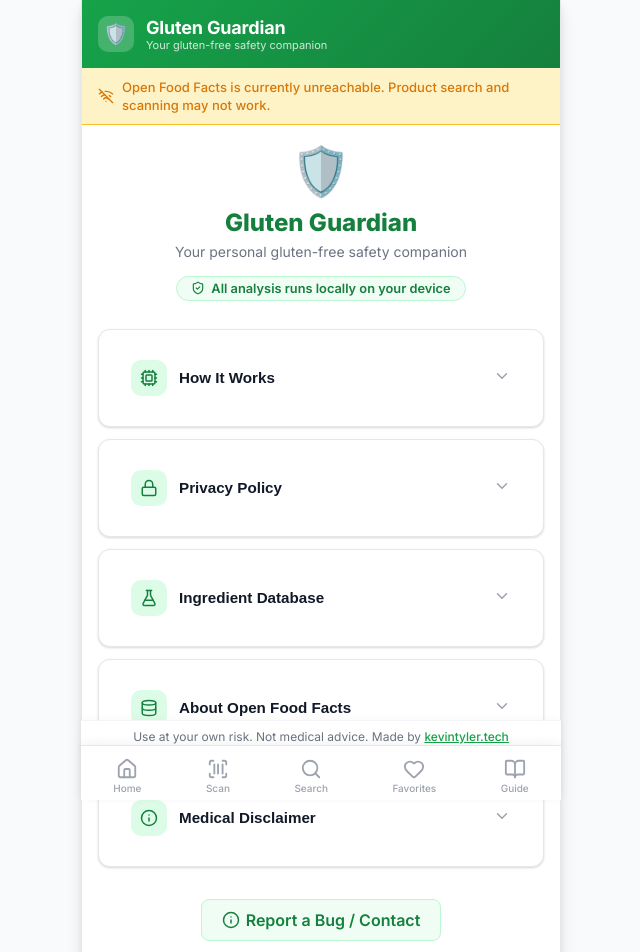
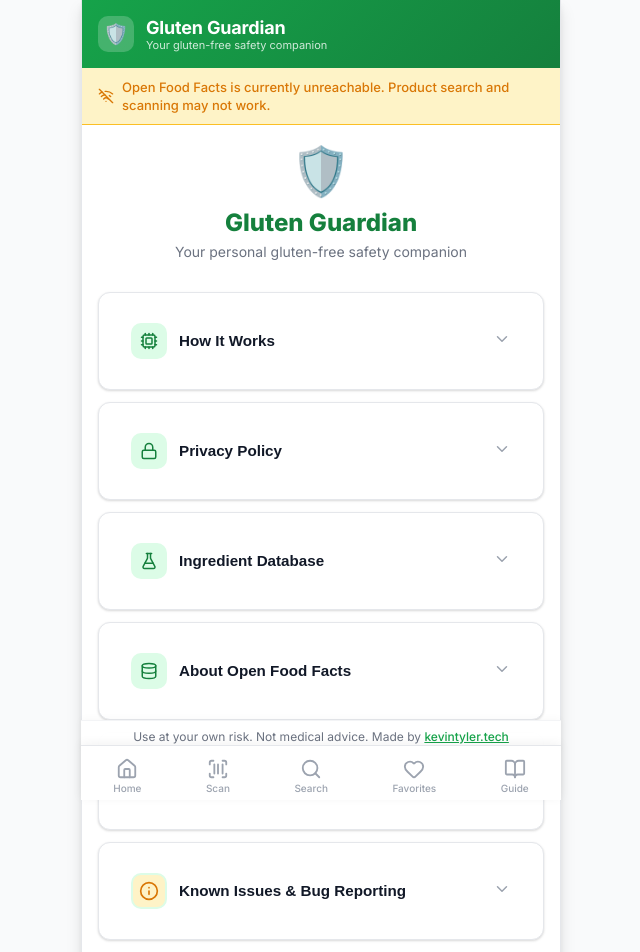
Before and after one commit to kevint024/GlutenGuardian-Revamped, a React (Vite) app: page /about in a window 1280 px wide. Shown: the top 952 px of the page, without its empty margins (319-959 px from the left). Built offline with nearby package versions, Linux system fonts and the light colour scheme; no server answers.

Commit message:
Update About Page

```diff
--- a/src/pages/AboutPage.tsx
+++ b/src/pages/AboutPage.tsx
@@ -144,7 +144,7 @@
               <li>Collect, store, or transmit any personal information</li>
               <li>Use analytics, tracking pixels, or advertising SDKs</li>
               <li>Require any account or sign-in</li>
-              <li>Share any data with third parties (beyond the two API calls above)</li>
+              <li>Share any data with third parties (beyond the API call to Open Food Facts)</li>
               <li>Persist any data outside of your own device</li>
             </ul>
           </div>
@@ -246,11 +246,55 @@
             <li style={{ marginBottom: 6 }}>Consult a qualified medical professional for diagnosis and treatment of coeliac disease or gluten sensitivity.</li>
             <li style={{ marginBottom: 6 }}>Verify ingredient lists directly on product packaging — product formulations change and database records may be outdated.</li>
             <li style={{ marginBottom: 6 }}>Look for certified gluten-free labels from accredited certification bodies as the most reliable indicator of safety.</li>
-            <li>Be aware that "wheat-free" does <em>not</em> automatically mean gluten-free (barley and rye also contain gluten).</li>
           </ul>
           <p style={{ marginBottom: 0 }}>
             Use of this app is entirely at your own risk. The developer accepts no liability for any adverse outcomes resulting from reliance on information provided by this app.
           </p>
+        </>
+      ),
+    },
+    {
+      id: 'known-issues',
+      icon: (
+        <span style={{ background: 'var(--amber-100)', borderRadius: 8, padding: 6, display: 'inline-flex', alignItems: 'center' }}>
+          <Info size={20} style={{ color: 'var(--amber-600)' }} />
+        </span>
+      ),
+      title: 'Known Issues & Bug Reporting',
+      content: (
+        <>
+          <div style={{ background: 'var(--amber-50)', border: '1px solid var(--amber-200)', borderRadius: 12, padding: '14px 18px', marginBottom: 16 }}>
+            <strong style={{ color: 'var(--amber-700)', fontSize: '1rem' }}>Known Issues</strong>
+            <ul style={{ paddingLeft: 22, marginTop: 8, marginBottom: 0, color: 'var(--amber-900)', fontSize: '0.95rem' }}>
+              <li style={{ marginBottom: 6 }}>Some products may have incomplete or outdated ingredient lists from Open Food Facts.</li>
+              <li style={{ marginBottom: 6 }}>OCR accuracy may vary depending on image quality and lighting.</li>
+              <li style={{ marginBottom: 6 }}>Ingredient analysis is limited to the app's internal database and may miss rare gluten sources. Items from countries outside of the US or with non-english ingredients may be undetected.</li>
+              <li>Browser compatibility: Best experienced on Chrome, Firefox, or Safari. Edge and mobile browsers may have minor UI issues.</li>
+            </ul>
+          </div>
+          <div style={{ fontSize: '0.95rem', marginBottom: 10 }}>
+            If you encounter a bug or want to suggest improvements, please:
+          </div>
+          <ul style={{ paddingLeft: 0, marginTop: 0, marginBottom: 0, listStyle: 'none' }}>
+            <li style={{ marginBottom: 6 }}>
+              <a
+                href="https://github.com/kevint024/GlutenGuardian-Revamped/issues"
+                target="_blank"
+                rel="noopener noreferrer"
+                style={{ color: 'var(--green-700)', fontWeight: 600, textDecoration: 'underline' }}
+              >
+                Open an issue on GitHub
+              </a>
+            </li>
+            <li>
+              <Link
+                to="/report"
+                style={{ color: 'var(--green-700)', fontWeight: 600, textDecoration: 'underline' }}
+              >
+                Report a bug / Contact
+              </Link>
+            </li>
+          </ul>
         </>
       ),
     },
@@ -267,23 +311,6 @@
         <p style={{ fontSize: '0.875rem', color: 'var(--gray-500)', lineHeight: 1.6, marginBottom: 12 }}>
           Your personal gluten-free safety companion
         </p>
-        <div
-          style={{
-            display: 'inline-flex',
-            alignItems: 'center',
-            gap: 6,
-            background: 'var(--green-50)',
-            border: '1px solid var(--green-200)',
-            borderRadius: 20,
-            padding: '4px 14px',
-            fontSize: '0.8rem',
-            color: 'var(--green-700)',
-            fontWeight: 600,
-          }}
-        >
-          <ShieldCheck size={14} />
-          All analysis runs locally on your device
-        </div>
       </div>
 
       {/* Accordion sections */}
```
